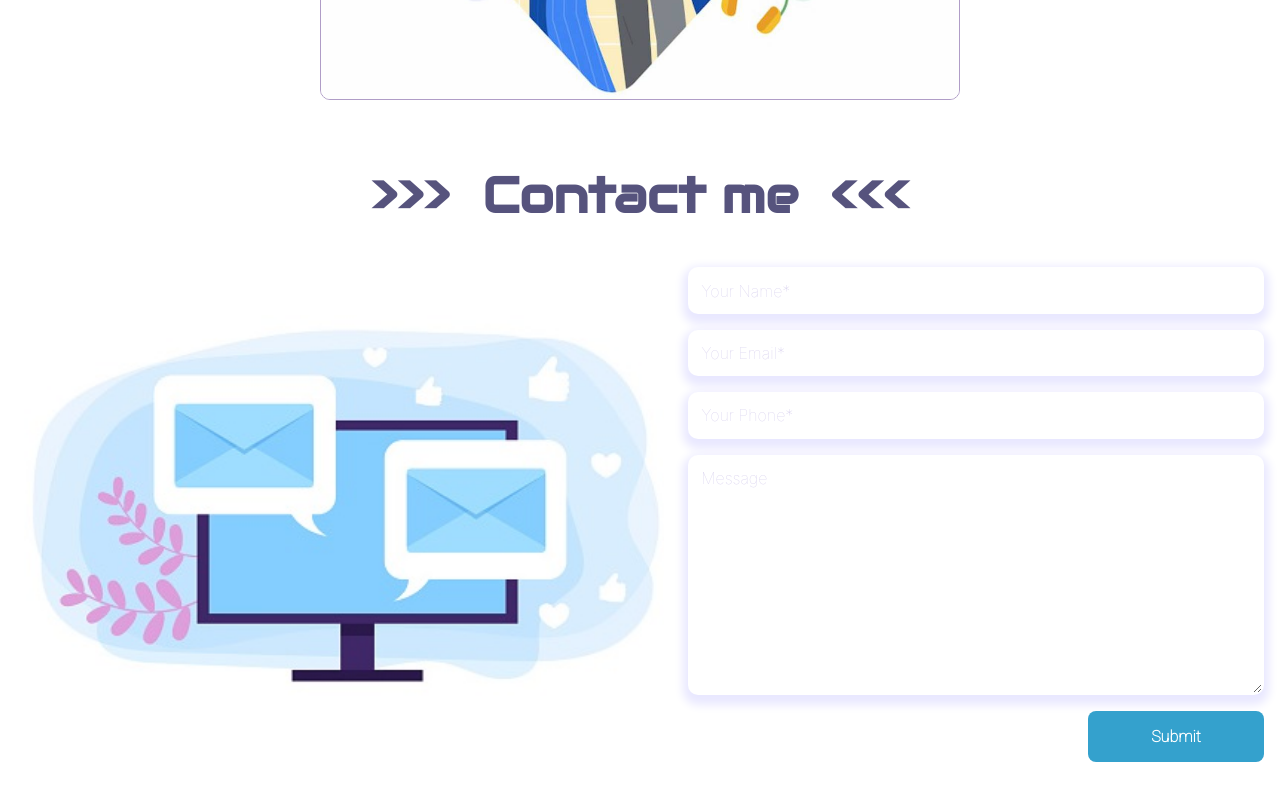
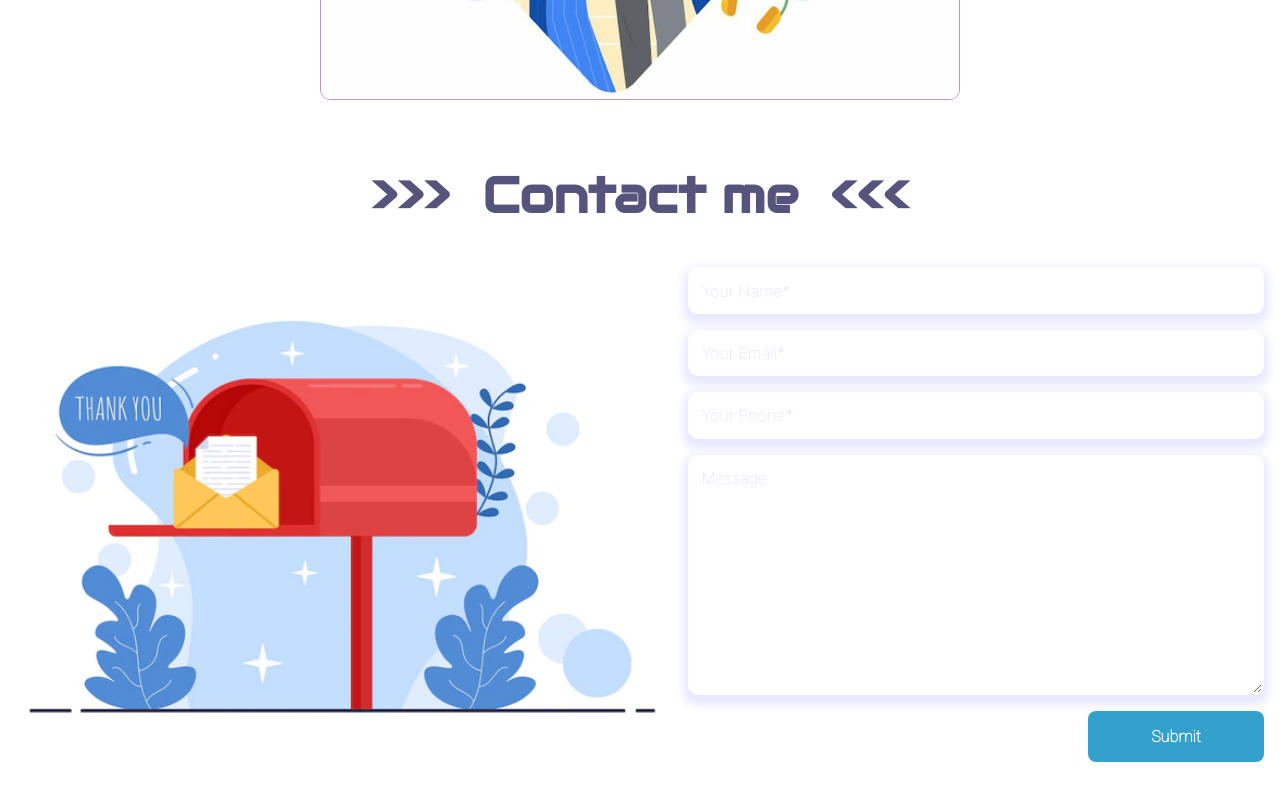
Before and after one commit to AndersonDev22/MySite, a React (Vite) app: page / in a window 1280 px wide. Shown: the part 4167-4967 px from the top of the page. Built offline with nearby package versions, Linux system fonts and the light colour scheme.

Commit message:
alterarimgcontact

```diff
--- a/src/components/Contact/Index.tsx
+++ b/src/components/Contact/Index.tsx
@@ -1,5 +1,5 @@
 import React from 'react'
-import figEmail from '../../images/iconemail.jpg';
+import ilustracao from '../../images/Iustracaoemail.png';
 import PhoneInput from '../InputPhone';
 import { StyledInput, BtnSubmit, Container, ContainerForm, Form, SectionImage, Message } from './styles';
 
@@ -16,7 +16,7 @@ const Contact: React.FC = () => {
 
         <SectionImage>
          <figure>
-            <img src={figEmail} alt="" />
+            <img src={ilustracao} alt="" />
          </figure>
         </SectionImage>
 
```
Also changed, not shown: src/images/Iconemail.jpg (deleted), src/images/Iustracaoemail.png (added).
